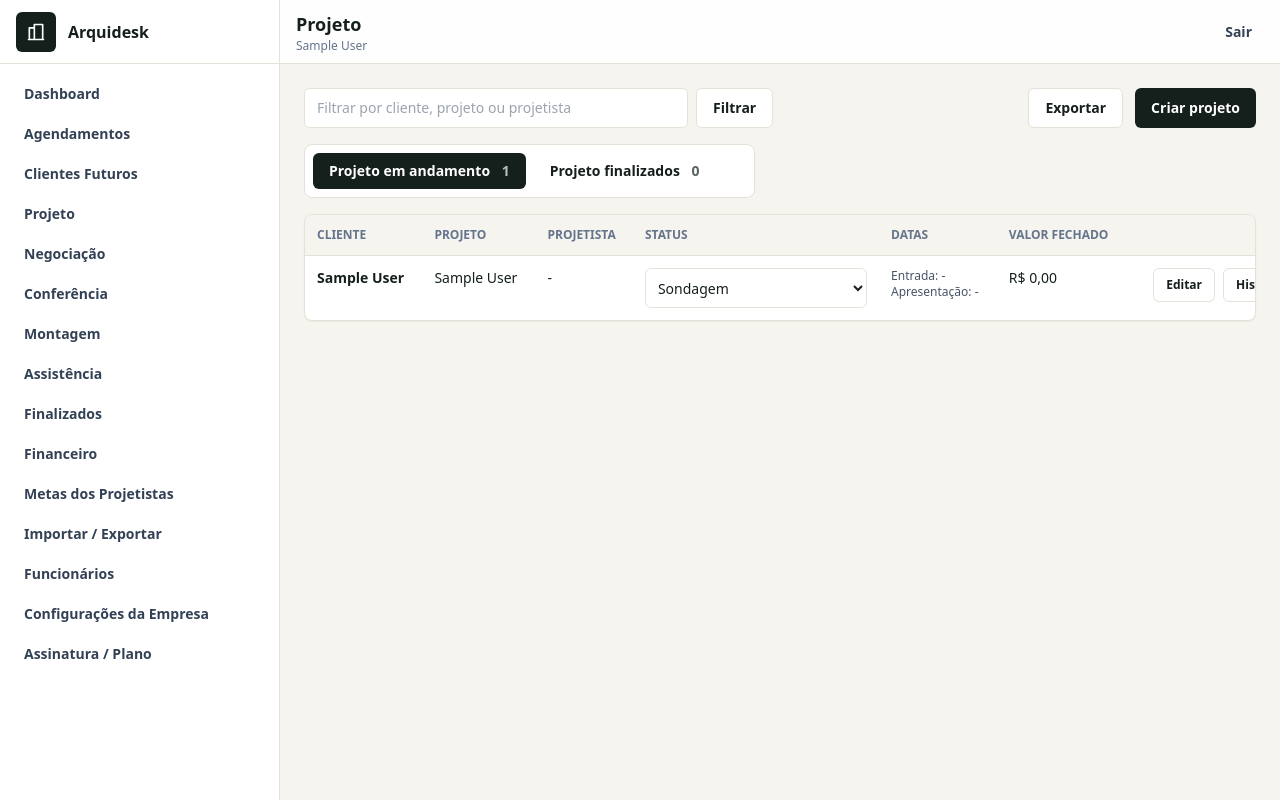
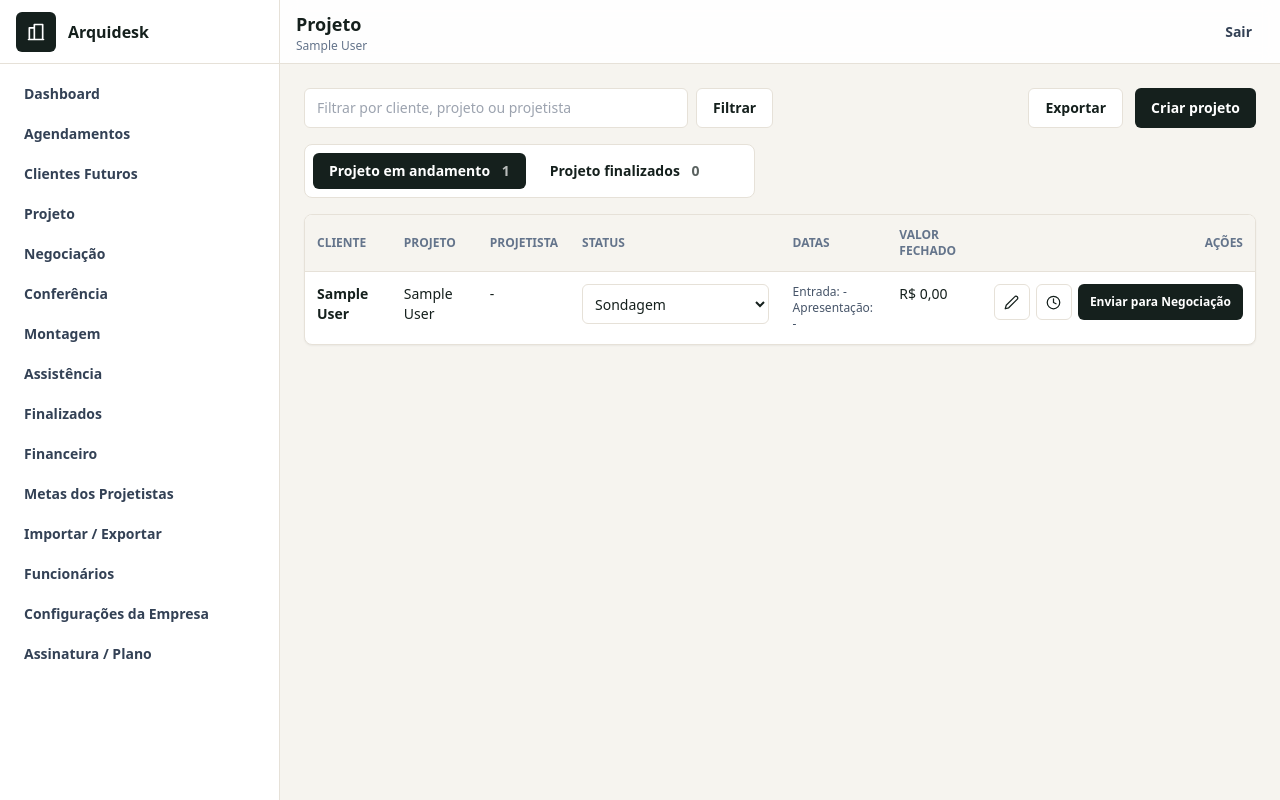
Before and after one commit to Iasminmins/arquidesk-php, a PHP site: page /projects.php in a window 1280 px wide. Run offline with PHP 8.4, Linux system fonts and the light colour scheme; the visitor is signed in with stand-in values (Sample User, id 1); data that the repository does not hold is empty; some libraries are stand-ins or nearby versions.

Commit message:
layou dos botões

```diff
--- a/public/projects.php
+++ b/public/projects.php
@@ -143,7 +143,7 @@ require __DIR__ . '/../app/includes/sidebar.php';
 
     <div class="overflow-hidden rounded-lg border border-line bg-white shadow-sm">
         <div class="overflow-x-auto">
-            <table class="w-full min-w-[1080px] text-left text-sm">
+            <table class="w-full min-w-[900px] text-left text-sm">
                 <thead class="bg-fog text-xs uppercase text-slate-500">
                     <tr>
                         <th class="p-3">Cliente</th>
@@ -191,19 +191,20 @@ require __DIR__ . '/../app/includes/sidebar.php';
                             </td>
                             <td class="p-3"><?= money_br($project['closed_value'] ?? 0) ?></td>
                             <td class="p-3">
-                                <div class="flex flex-wrap justify-end gap-2">
-                                    <?php if ($canEdit): ?><a class="rounded-md border border-line px-3 py-2 text-xs font-semibold hover:bg-fog" href="/project-form.php?id=<?= (int) $project['id'] ?>">Editar</a><?php endif; ?>
-                                    <a class="rounded-md border border-line px-3 py-2 text-xs font-semibold hover:bg-fog" href="/project-history.php?id=<?= (int) $project['id'] ?>">Histórico</a>
+                                <div class="flex justify-end gap-1.5">
+                                    <?php if ($canEdit): ?><a class="grid h-9 w-9 place-items-center rounded-md border border-line hover:bg-fog" href="/project-form.php?id=<?= (int) $project['id'] ?>" title="Editar"><svg width="15" height="15" viewBox="0 0 24 24" fill="none" stroke="currentColor" stroke-width="2" stroke-linecap="round" stroke-linejoin="round"><path d="M17 3a2.85 2.83 0 1 1 4 4L7.5 20.5 2 22l1.5-5.5Z"/></svg></a><?php endif; ?>
+                                    <a class="grid h-9 w-9 place-items-center rounded-md border border-line hover:bg-fog" href="/project-history.php?id=<?= (int) $project['id'] ?>" title="Histórico"><svg width="15" height="15" viewBox="0 0 24 24" fill="none" stroke="currentColor" stroke-width="2" stroke-linecap="round" stroke-linejoin="round"><circle cx="12" cy="12" r="10"/><polyline points="12 6 12 12 16 14"/></svg></a>
                                     <?php if ($canDelete): ?>
                                         <form method="post" action="/project-delete.php" onsubmit="return confirm('Excluir este projeto?')">
                                             <input type="hidden" name="id" value="<?= (int) $project['id'] ?>">
-                                            <button class="rounded-md bg-red-600 px-3 py-2 text-xs font-bold text-white" type="submit">Excluir</button>
+                                            <button class="grid h-9 w-9 place-items-center rounded-md border border-red-200 text-red-600 hover:bg-red-50" type="submit" title="Excluir"><svg width="15" height="15" viewBox="0 0 24 24" fill="none" stroke="currentColor" stroke-width="2" stroke-linecap="round" stroke-linejoin="round"><path d="M3 6h18"/><path d="M19 6v14c0 1-1 2-2 2H7c-1 0-2-1-2-2V6"/><path d="M8 6V4c0-1 1-2 2-2h4c1 0 2 1 2 2v2"/></svg></button>
                                         </form>
                                     <?php endif; ?>
                                     <?php if ($project['current_stage'] === $stage && next_stage($project['current_stage']) && $user['role'] !== 'CONFERENTE'): ?>
+                                        <?php $nextLabel = stage_label(next_stage($project['current_stage'])); ?>
                                         <form method="post" action="/project-move.php">
                                             <input type="hidden" name="id" value="<?= (int) $project['id'] ?>">
-                                            <button class="rounded-md bg-ink px-3 py-2 text-xs font-bold text-white" type="submit">Enviar</button>
+                                            <button class="inline-flex h-9 items-center gap-1.5 whitespace-nowrap rounded-md bg-ink px-3 text-xs font-bold text-white" type="submit">Enviar para <?= e($nextLabel) ?></button>
                                         </form>
                                     <?php endif; ?>
                                 </div>
```
